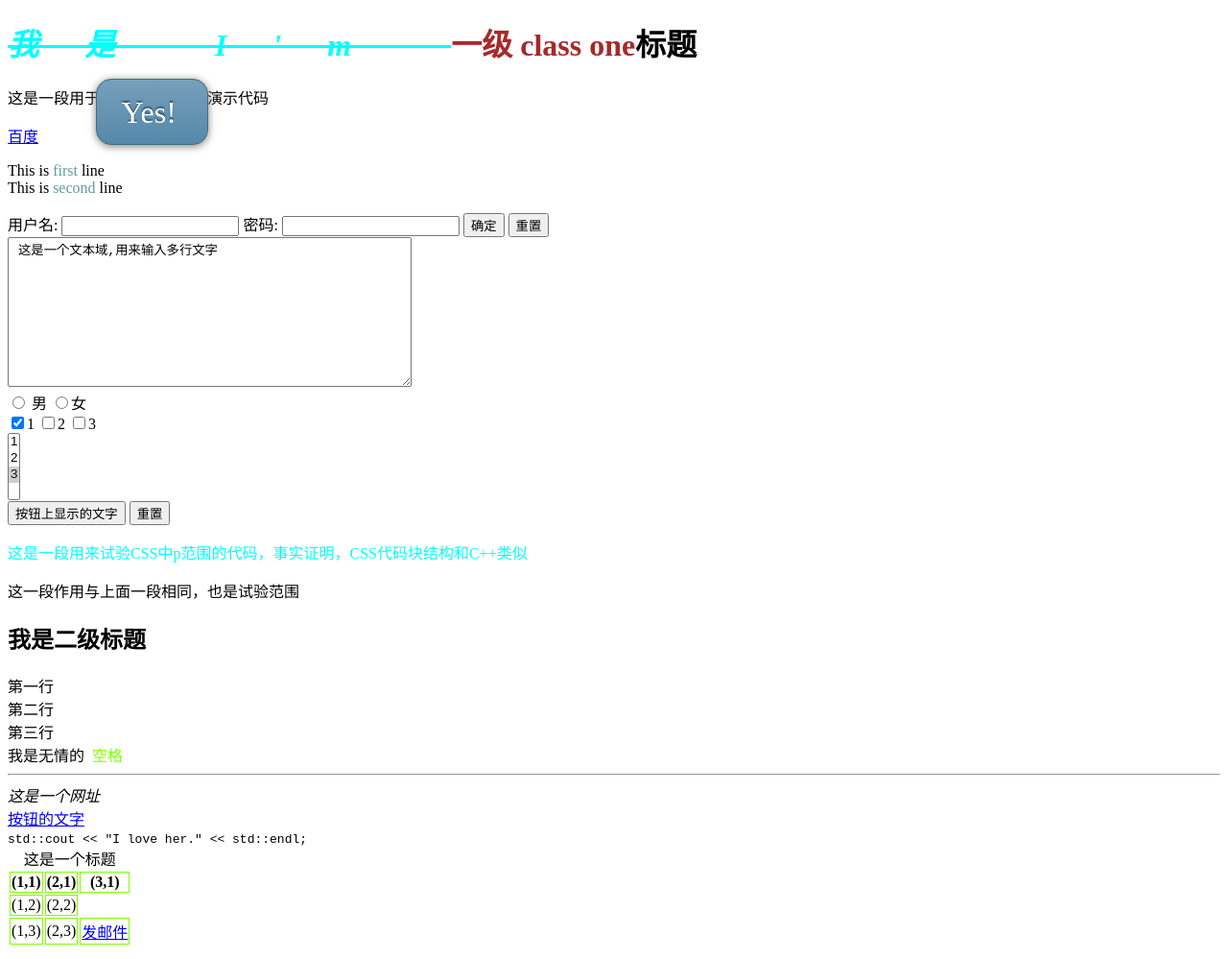
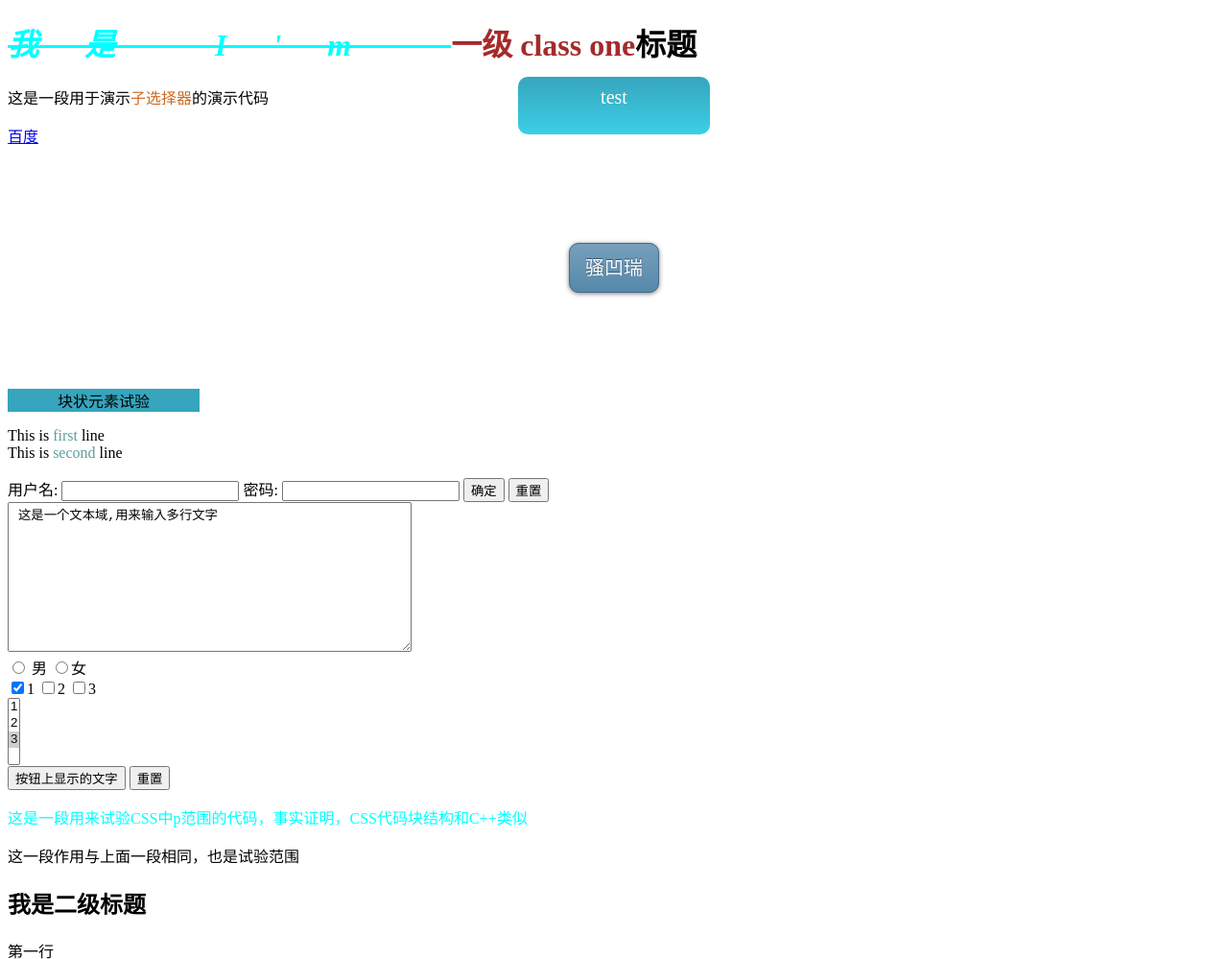
Before and after one commit to CainHsu/JSStudy, a plain HTML site: page playgrounds/playground.html in a window 1280 px wide. Shown: the top 999 px of the page at 96% size. Drawn offline with Linux system fonts and the light colour scheme.

Commit message:
Daily Update

```diff
--- a/playgrounds/playground.html
+++ b/playgrounds/playground.html
@@ -36,19 +36,52 @@
             letter-spacing: 1.5em;
         }
         .button{
-            width: 2em;
-            padding : .3em .8em;
+            width: 60px;
+            padding : .5em .8em;
             border : .05em solid #446d88;
             background : #58a linear-gradient(#77a0bb, #58a);
             border-radius : .5em;
             box-shadow : 0 .05em .25em gray;
             color : white;
             text-shadow : 0 -.05em .05em #335166;
-            font-size : 2em;
+            font-size : 20px;
+            font-family: "Apple Symbols";
             line-height : 1.5em;
-            position:fixed;
+            /*position:fixed;*/
             left:100px;
             top:50px;
+            margin: 5em auto;
+        }
+        .inMiddle{
+            width: 10em;
+            border-radius: .4em;
+            border-top: .5em;
+            border-bottom: .5em;
+            font-size: 20px;
+            height: 2em;
+            margin: 4em auto;
+            padding-bottom: .5em;
+            padding-top: .5em;
+            background: #3bcfe7 linear-gradient(#36a5bd, #3bcfe7);
+            border-radius: .5em;
+            text-align: center;
+            position: fixed;
+            left: 0;
+            right: 0;
+            top: 0;
+            bottom: 0;
+
+        }
+        .inMiddle>span{
+            color: white;
+        }
+
+        .blocks{
+            width: 200px;
+            text-align: center;
+            background: #36a5bd;
+            left: 0;
+            right: 0;
         }
     </style>
 </head>
@@ -62,7 +95,14 @@
         <a href="https://www.baidu.com">百度</a>
     </p>
     <p class="button">
-        Yes!
+        骚凹瑞
+    </p>
+    <p class="inMiddle">
+        <span>test</span>
+    </p>
+
+    <p class="blocks">
+        块状元素试验
     </p>
 
 
```
Also changed, not shown: 2 other files.
